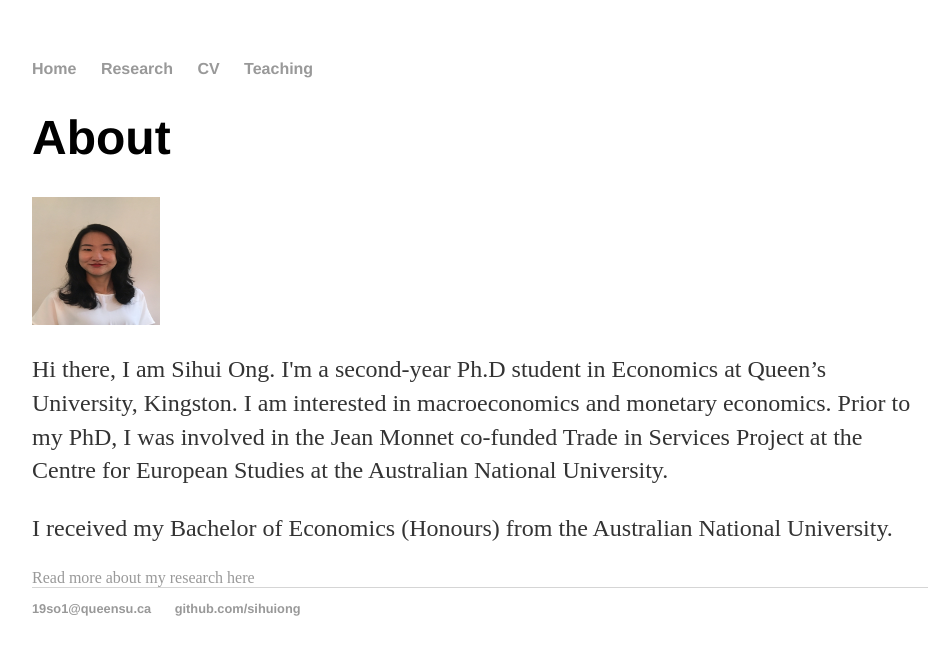
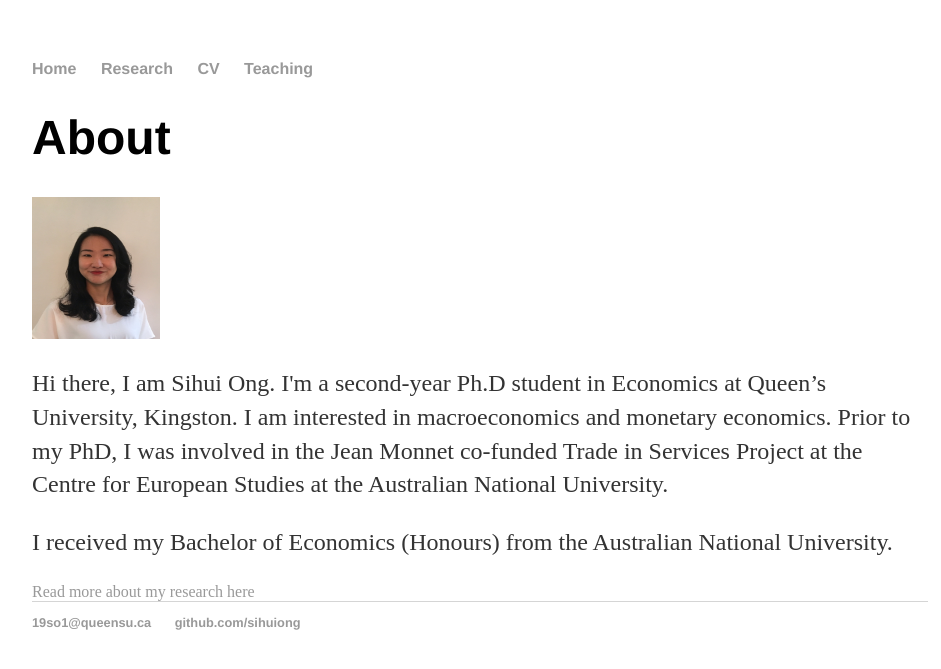
Before and after one commit to SihuiOng/SihuiOng.github.io, a Jekyll site: the page built from index.html, in a window 1280 px wide. Shown: the top 669 px of the page, without its empty margins (160-1101 px from the left). Built offline with Jekyll 4.4.1, drawn with Linux system fonts in a browser that asks for light colours.

Commit message:
Update index.html

```diff
--- a/index.html
+++ b/index.html
@@ -5,7 +5,7 @@ title: Sihui Ong, Ph.D. Candidate in Economics at Queen's University
 <div class="blurb">
 	<h1>About</h1>
 	<img src="/images/face.jpeg" alt="face"
-	style="width:128px;height:128px;">
+	style="width:128px;height:142px;">
 	<p>Hi there, I am Sihui Ong. I'm a second-year Ph.D student in Economics at Queen’s University, Kingston. I am interested in macroeconomics and monetary economics.
 	Prior to my PhD, I was involved in the Jean Monnet co-funded Trade in Services Project at the Centre for European Studies at the Australian National University.</p>
 
```
